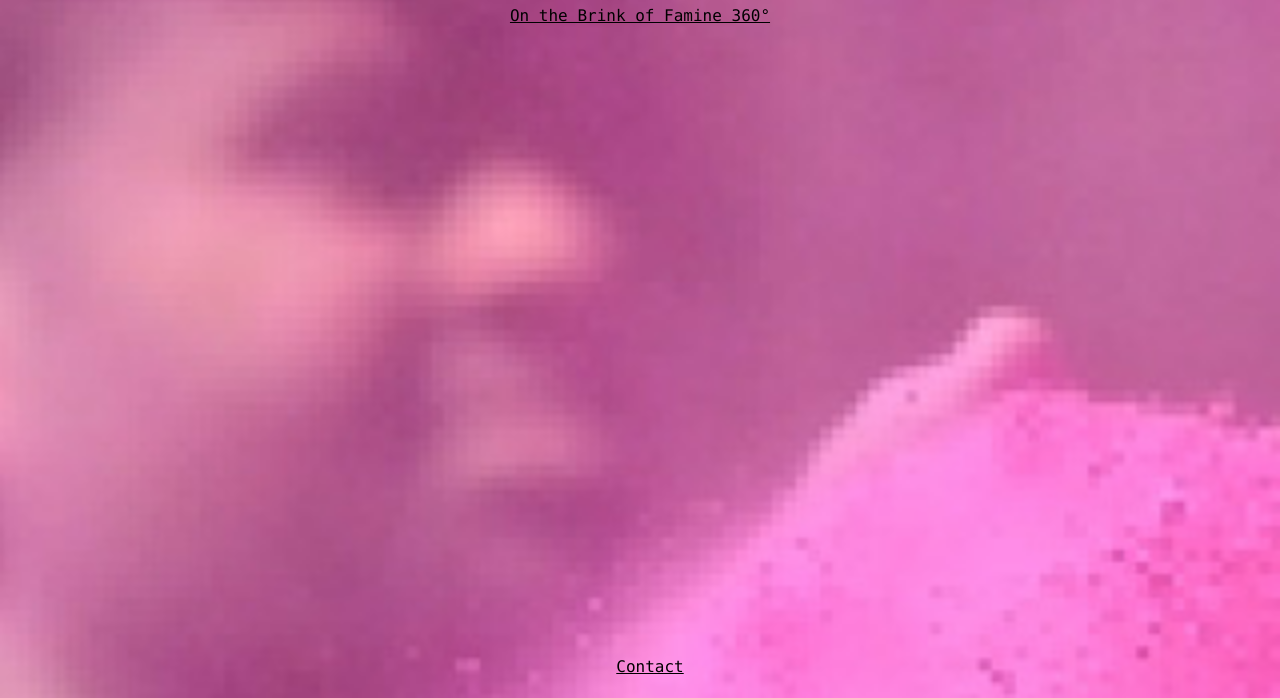
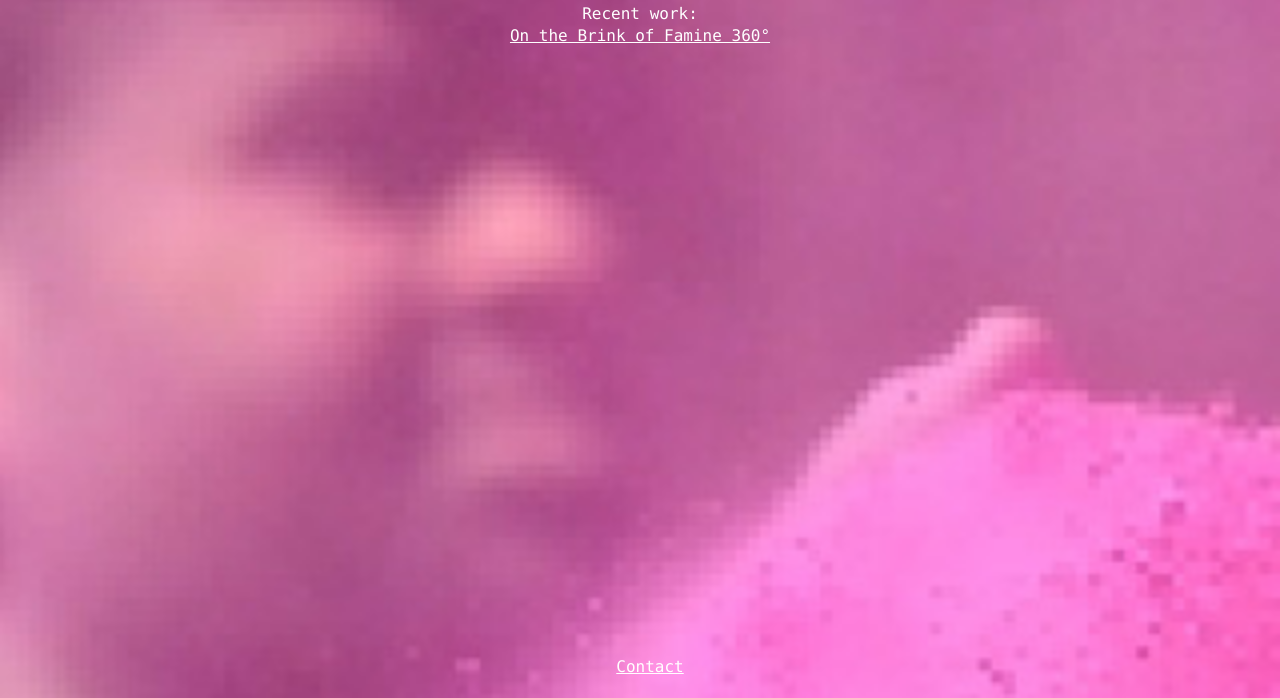
Before and after one commit to ExplainCorp/explain.nyc_2016, a plain HTML site: page index.html in a window 1280 px wide. Shown: the part 102-800 px from the top of the page. Drawn offline with Linux system fonts and the light colour scheme.

Commit message:
style changes

```diff
--- a/index.html
+++ b/index.html
@@ -7,8 +7,8 @@
 <script src="bower_components/jquery/dist/jquery.min.js"></script>
 <script src="bower_components/vide/dist/jquery.vide.min.js"></script>
 <style type="text/css">
-body { padding:10px;font-family: "Monaco", monospace; line-height:22px;color:black;}
-a { color:black;}
+body { padding:10px;font-family: "Monaco", monospace; line-height:22px;color:white;}
+a { color:white;}
 a:hover { color:pink;}
 .logo_txt { position:absolute;text-align: center;width:100%;top:10px;}
 .loc_left { position: absolute; left:10px;top:10px;}
@@ -16,7 +16,7 @@ a:hover { color:pink;}
 .mobile { display: none; }
 .desktop { display: block; }
 .header { position: relative;height:75px;}
-.block { position: relative; text-align:center;}
+.block { position: relative; text-align:center;top:20px;}
 .contact { position: absolute; bottom:20px;text-align: center;width:100%;}
 .clear { clear:both;}
 @media (max-width: 768px) {
```
